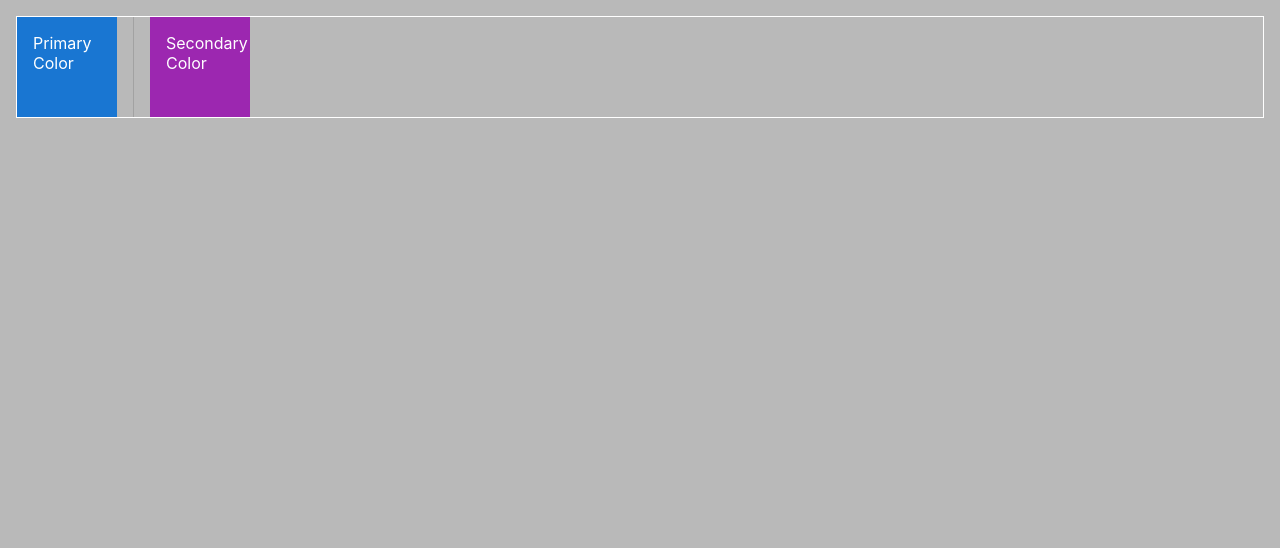
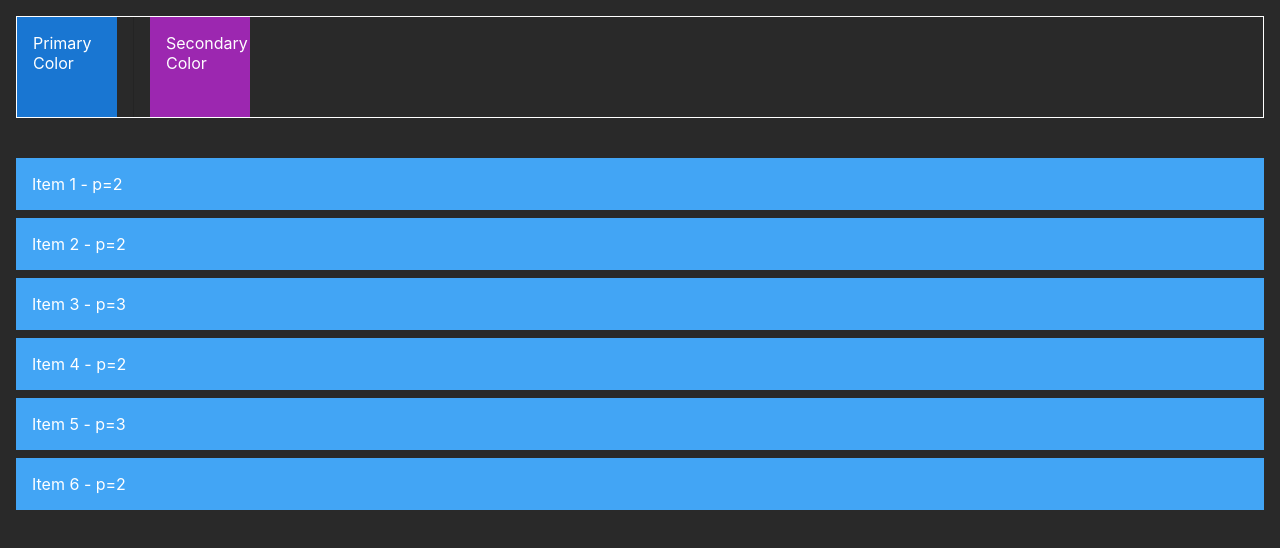
Before and after one commit to SebaGNH/CE-MIU-VY, a React (Vite) app: page / in a window 1280 px wide. Shown: the top 548 px of the page. Built offline with nearby package versions, Linux system fonts and the light colour scheme.

Commit message:
Se realizan pruehas con Grid

```diff
--- a/src/App.jsx
+++ b/src/App.jsx
@@ -1,5 +1,5 @@
 import React, {Fragment} from 'react'
-import { M01_Typography, M02_Button, M03_ButtonGroup, M04_ToggleButton, M05_TextFields, M06_Select, M07_RadioBtn, M08_CheckBox, M09_Switch, M11_AutoComplete, M12_Box, M13_Stack } from './components'
+import { M01_Typography, M02_Button, M03_ButtonGroup, M04_ToggleButton, M05_TextFields, M06_Select, M07_RadioBtn, M08_CheckBox, M09_Switch, M11_AutoComplete, M12_Box, M13_Stack, M14_Grid } from './components'
 import M10_Rating from './components/M10_Rating'
 
 const App = () => {
@@ -17,7 +17,8 @@ const App = () => {
       {/* <M10_Rating/> */}
       {/* <M11_AutoComplete/> */}
       {/* <M12_Box/> */}
-      <M13_Stack/>
+      {/* <M13_Stack/> */}
+      <M14_Grid/>
     </Fragment>
   )
 }
--- /dev/null
+++ b/src/components/M14_Grid.jsx
@@ -0,0 +1,67 @@
+import { Box, Divider, Stack, Grid } from '@mui/material'
+import React, { Fragment} from 'react'
+
+export const M14_Grid = () => {
+  return (
+  <Fragment>
+    <Stack
+      sx={{border: '1px solid'}}
+      direction='row'
+      spacing={2}
+      divider={<Divider orientation='vertical' flexItem/>}
+    >
+      <Box sx={{
+        backgroundColor:'primary.main',
+        color: 'white',
+        height: '100px',
+        width: '100px',
+        padding: '16px',
+        '&:hover':{
+          backgroundColor: 'primary.light'
+        }
+
+      }}>
+        Primary Color
+      </Box>
+      <Box sx={{
+        backgroundColor:'secondary.main',
+        color: 'white',
+        height: '100px',
+        width: '100px',
+        padding: '16px',
+        '&:hover':{
+          backgroundColor: 'primary.light'
+        }
+
+      }}>
+        Secondary Color
+      </Box>
+    </Stack>
+
+
+    {/* xs={6}. cada elemento ocupa 6 espacio de 12 */}
+    {/* auto abarca el tamaño de las letras */}
+    {/* columnSpacing = gap */}
+    <Grid container my={4} spacing={1} columnSpacing={3}>
+      <Grid item xs={6} sm={2} lg={12} >
+        <Box bgcolor='primary.light' p={2}> Item 1 - p=2</Box>
+      </Grid>
+      <Grid item xs={6} sm={10} lg={12} >
+        <Box bgcolor='primary.light' p={2}> Item 2 - p=2</Box>
+      </Grid>
+      <Grid item xs={3} sm={9} lg={12} >
+        <Box bgcolor='primary.light' p={2}> Item 3 - p=3</Box>
+      </Grid>
+      <Grid item xs={9} sm={3} lg={12} >
+        <Box bgcolor='primary.light' p={2}> Item 4 - p=2</Box>
+      </Grid>
+      <Grid item xs={3} sm={4} lg={12} >
+        <Box bgcolor='primary.light' p={2}> Item 5 - p=3</Box>
+      </Grid>
+      <Grid item xs={9} sm="auto" lg={12} >
+        <Box bgcolor='primary.light' p={2}> Item 6 - p=2</Box>
+      </Grid>
+    </Grid>
+  </Fragment>
+  )
+}
--- a/src/components/index.js
+++ b/src/components/index.js
@@ -11,3 +11,4 @@ export * from './M10_Rating'
 export * from './M11_AutoComplete'
 export * from './M12_Box'
 export * from './M13_Stack'
+export * from './M14_Grid'
--- a/src/index.css
+++ b/src/index.css
@@ -4,8 +4,9 @@
   box-sizing: border-box;
 }
 body {
-  background-color: #b9b9b9;
+  /* background-color: #b9b9b9; */
   /* background-color: #404040; */
+  background-color: #292929;
   color: #fff;
   font-family: Inter, Avenir, Helvetica, Arial, sans-serif;
   margin: 1rem;
```
